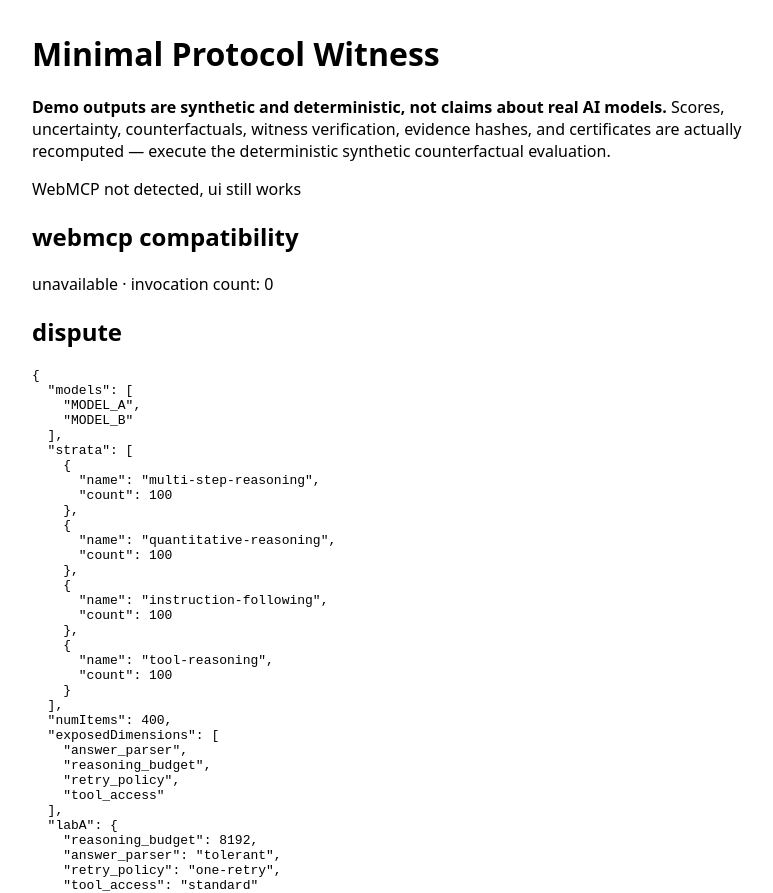
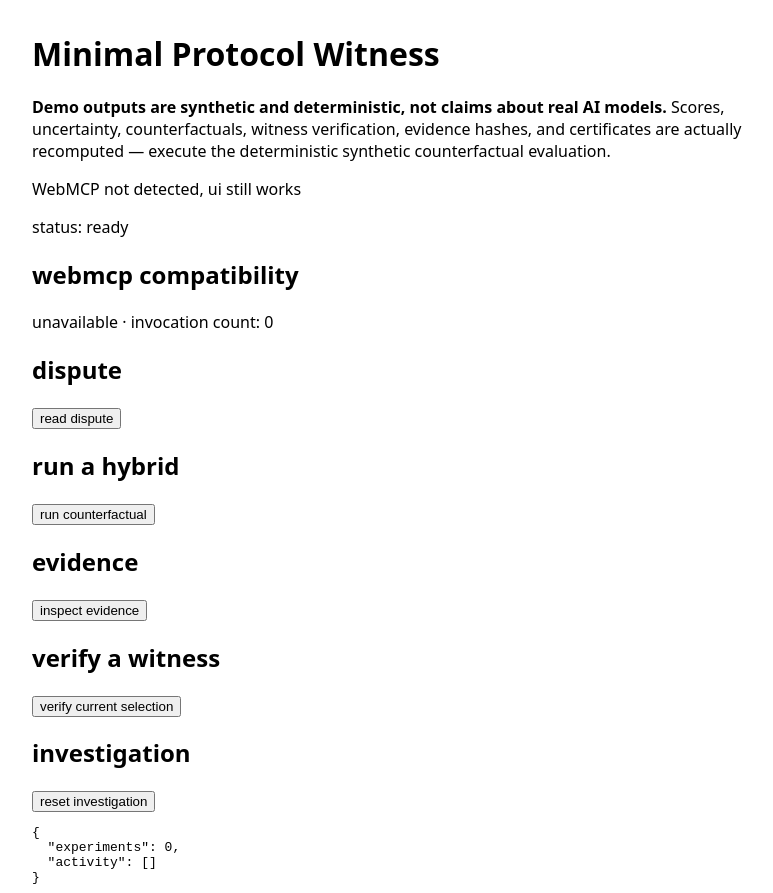
Before and after one commit to tugrapaydiner/mpw, a React (Vite) app: page / in a window 1280 px wide. Shown: the top 893 px of the page, without its empty margins (228-1001 px from the left). Built offline with nearby package versions, Linux system fonts and the light colour scheme.

Commit message:
shared application state for human and agent callers

```diff
--- a/src/app/App.tsx
+++ b/src/app/App.tsx
@@ -1,5 +1,13 @@
-import { useEffect, useMemo, useState, useSyncExternalStore } from "react";
-import { dispute, runCounterfactual, inspectEvidence, witness } from "../engine/mpwService";
+import { useEffect, useState, useSyncExternalStore } from "react";
+import {
+  getInvestigationState,
+  subscribeInvestigation,
+  readDispute,
+  runCounterfactualOp,
+  inspectEvidenceOp,
+  verifyWitnessOp,
+  resetInvestigation,
+} from "../state/investigation";
 import { registerWebMcpTools } from "../webmcp/tools";
 import { registerSmokeTool } from "../webmcp/smoke";
 import { useSelection } from "../state/useSelection";
@@ -7,9 +15,8 @@ import { getSmokeState, subscribeSmoke, setSupported } from "../state/smokeStore
 import JsonBlock from "../components/JsonBlock";
 
 export default function App() {
-  const d = useMemo(() => dispute(), []);
+  const inv = useSyncExternalStore(subscribeInvestigation, getInvestigationState);
   const { checked, toggle } = useSelection();
-  const [out, setOut] = useState<{ counter?: unknown; evidence?: unknown; witness?: unknown }>({});
   const [note, setNote] = useState("checking for WebMCP…");
   const [busy, setBusy] = useState<string | null>(null);
   const smoke = useSyncExternalStore(subscribeSmoke, getSmokeState);
@@ -24,14 +31,10 @@ export default function App() {
     });
   }, []);
 
-  const run = (key: "counter" | "evidence" | "witness", fn: () => unknown) => {
+  const run = (key: string, fn: () => void) => {
     setBusy(key);
     setTimeout(() => {
-      try {
-        setOut((o) => ({ ...o, [key]: fn() }));
-      } catch (e) {
-        setOut((o) => ({ ...o, [key]: { error: String((e as Error).message || e) } }));
-      }
+      fn();
       setBusy(null);
     }, 30);
   };
@@ -45,6 +48,10 @@ export default function App() {
         recomputed — execute the deterministic synthetic counterfactual evaluation.
       </p>
       <p>{note}</p>
+      <p>
+        status: {inv.status}
+        {inv.error !== null ? ` · error: ${inv.error}` : ""}
+      </p>
       <h2>webmcp compatibility</h2>
       <p>
         {smoke.supported === null ? "checking…" : smoke.supported ? "Supported" : "unavailable"} · invocation
@@ -53,29 +60,37 @@ export default function App() {
       </p>
       {smoke.activity.length > 0 && <JsonBlock value={smoke.activity} />}
       <h2>dispute</h2>
-      <JsonBlock value={d} />
+      <button disabled={busy !== null} onClick={() => run("read", () => readDispute("HUMAN"))}>
+        {busy === "read" ? "reading…" : "read dispute"}
+      </button>
+      {inv.dispute !== null && <JsonBlock value={{ dispute: inv.dispute, integrity: inv.integrity, differences: inv.differences }} />}
       <h2>run a hybrid</h2>
       <div>
-        {d.exposedDimensions.map((dim) => (
+        {(inv.dispute?.exposedDimensions ?? []).map((dim) => (
           <label key={dim} style={{ marginRight: "1rem" }}>
             <input type="checkbox" checked={checked.includes(dim)} onChange={() => toggle(dim)} /> {dim}
           </label>
         ))}
       </div>
-      <button disabled={busy !== null} onClick={() => run("counter", () => runCounterfactual(checked))}>
+      <button disabled={busy !== null} onClick={() => run("counter", () => runCounterfactualOp("HUMAN", checked))}>
         {busy === "counter" ? "running…" : "run counterfactual"}
       </button>
-      <JsonBlock value={out.counter} />
+      {inv.selectedExperiment !== null && <JsonBlock value={inv.selectedExperiment} />}
       <h2>evidence</h2>
-      <button disabled={busy !== null} onClick={() => run("evidence", () => inspectEvidence(checked, { limit: 5 }))}>
+      <button disabled={busy !== null} onClick={() => run("evidence", () => inspectEvidenceOp("HUMAN", checked, { limit: 5 }))}>
         {busy === "evidence" ? "running…" : "inspect evidence"}
       </button>
-      <JsonBlock value={out.evidence} />
+      {inv.evidenceView !== null && <JsonBlock value={inv.evidenceView} />}
       <h2>verify a witness</h2>
-      <button disabled={busy !== null} onClick={() => run("witness", () => witness(checked))}>
+      <button disabled={busy !== null} onClick={() => run("witness", () => verifyWitnessOp("HUMAN", checked))}>
         {busy === "witness" ? "running…" : "verify current selection"}
       </button>
-      <JsonBlock value={out.witness} />
+      {inv.verification !== null && <JsonBlock value={{ verification: inv.verification, certificate: inv.certificate }} />}
+      <h2>investigation</h2>
+      <button disabled={busy !== null} onClick={() => run("reset", () => resetInvestigation("HUMAN"))}>
+        {busy === "reset" ? "resetting…" : "reset investigation"}
+      </button>
+      <JsonBlock value={{ experiments: inv.experiments.length, activity: inv.activity }} />
     </main>
   );
 }
--- /dev/null
+++ b/src/state/investigation.ts
@@ -0,0 +1,194 @@
+// application state around the proven science. wraps the engine, never
+// duplicates it. both HUMAN (ui) and AGENT (webmcp) callers go through here.
+// identity is monotonic local sequence numbers only. no wall clock anywhere.
+import { dispute, runCounterfactual, inspectEvidence, witness } from "../engine/mpwService.js";
+import { checkSourceIntegrity } from "../engine/mpwVerify.js";
+import { diffProtocols } from "../engine/mpwCounterfactual.js";
+import { LAB_A_PROTOCOL, LAB_B_PROTOCOL } from "../engine/mpwFixture.js";
+import { buildCertificate } from "../engine/mpwCertificate.js";
+
+export type Caller = "HUMAN" | "AGENT";
+export type EventSource = "HUMAN" | "AGENT" | "SYSTEM";
+export type Op = "READ_DISPUTE" | "RUN_COUNTERFACTUAL" | "INSPECT_EVIDENCE" | "VERIFY_WITNESS" | "RESET";
+
+export interface ActivityEvent {
+  seq: number;
+  source: EventSource;
+  op: Op;
+  detail: string;
+}
+
+export interface InvestigationState {
+  seq: number;
+  dispute: ReturnType<typeof dispute> | null;
+  integrity: { status: string; checks: Array<{ source: string; declared: string; recomputed: string; match: boolean }> } | null;
+  differences: string[] | null;
+  experiments: Array<ReturnType<typeof runCounterfactual>>;
+  selectedSubset: string[] | null;
+  selectedExperiment: ReturnType<typeof runCounterfactual> | null;
+  evidenceView: ReturnType<typeof inspectEvidence> | null;
+  candidate: string[] | null;
+  verification: ReturnType<typeof witness> | null;
+  certificate: {
+    certificateId: string;
+    certificateHash: string;
+    status: string;
+    minimumCardinality: number | null;
+    valid: boolean;
+  } | null;
+  activity: ActivityEvent[];
+  status: string;
+  error: string | null;
+}
+
+const initialState = (): InvestigationState => ({
+  seq: 0,
+  dispute: null,
+  integrity: null,
+  differences: null,
+  experiments: [],
+  selectedSubset: null,
+  selectedExperiment: null,
+  evidenceView: null,
+  candidate: null,
+  verification: null,
+  certificate: null,
+  activity: [],
+  status: "ready",
+  error: null,
+});
+
+let state: InvestigationState = initialState();
+const listeners = new Set<() => void>();
+
+export function getInvestigationState(): InvestigationState {
+  return state;
+}
+
+export function subscribeInvestigation(fn: () => void): () => void {
+  listeners.add(fn);
+  return () => {
+    listeners.delete(fn);
+  };
+}
+
+function emit(next: InvestigationState): void {
+  state = next;
+  listeners.forEach((l) => l());
+}
+
+function log(s: InvestigationState, source: EventSource, op: Op, detail: string): InvestigationState {
+  const seq = s.seq + 1;
+  return { ...s, seq, activity: [...s.activity, { seq, source, op, detail }] };
+}
+
+function fail(s: InvestigationState, source: EventSource, op: Op, error: string): { ok: false; error: string } {
+  emit({ ...log(s, source, op, `failed: ${error}`), error });
+  return { ok: false as const, error };
+}
+
+export function readDispute(caller: Caller): { ok: true; dispute: InvestigationState["dispute"]; integrity: InvestigationState["integrity"]; differences: string[] } | { ok: false; error: string } {
+  try {
+    const d = dispute();
+    const integrity = checkSourceIntegrity();
+    const differences = diffProtocols(LAB_A_PROTOCOL, LAB_B_PROTOCOL) as string[];
+    const next = log(state, caller, "READ_DISPUTE", `dispute loaded (${d.models.join(",")})`);
+    emit({ ...next, dispute: d, integrity, differences, status: "dispute loaded", error: null });
+    return { ok: true as const, dispute: d, integrity, differences };
+  } catch (e) {
+    return fail(state, caller, "READ_DISPUTE", String((e as Error).message || e));
+  }
+}
+
+export function runCounterfactualOp(caller: Caller, subset: unknown): { ok: true; result: ReturnType<typeof runCounterfactual>; repeated: boolean } | { ok: false; error: string } {
+  try {
+    const key = JSON.stringify([...(subset as string[])].sort());
+    const prior = state.experiments.find((x) => JSON.stringify([...x.subset].sort()) === key);
+    if (prior) {
+      const next = log(state, caller, "RUN_COUNTERFACTUAL", `repeat ${key} -> ${prior.conclusion}`);
+      emit({ ...next, selectedSubset: [...prior.subset], selectedExperiment: prior, status: "experiment complete", error: null });
+      return { ok: true as const, result: prior, repeated: true };
+    }
+    const result = runCounterfactual(subset);
+    let next = log(state, caller, "RUN_COUNTERFACTUAL", `${key} -> ${result.conclusion}`);
+    const cert = next.certificate && next.certificate.valid ? { ...next.certificate, valid: false } : next.certificate;
+    if (next.certificate && next.certificate.valid) {
+      next = log(next, "SYSTEM", "RUN_COUNTERFACTUAL", "certificate marked stale: investigation changed");
+    }
+    emit({
+      ...next,
+      experiments: [...next.experiments, result],
+      selectedSubset: [...result.subset],
+      selectedExperiment: result,
+      certificate: cert,
+      status: "experiment complete",
+      error: null,
+    });
+    return { ok: true as const, result, repeated: false };
+  } catch (e) {
+    return fail(state, caller, "RUN_COUNTERFACTUAL", String((e as Error).message || e));
+  }
+}
+
+export function inspectEvidenceOp(
+  caller: Caller,
+  subset: unknown,
+  opts?: { stratum?: string | null; limit?: number }
+): { ok: true; result: ReturnType<typeof inspectEvidence> } | { ok: false; error: string } {
+  try {
+    const result = inspectEvidence(subset, opts);
+    const next = log(state, caller, "INSPECT_EVIDENCE", `${JSON.stringify(result.subset)} -> ${result.conclusion}`);
+    emit({ ...next, evidenceView: result, status: "evidence inspected", error: null });
+    return { ok: true as const, result };
+  } catch (e) {
+    return fail(state, caller, "INSPECT_EVIDENCE", String((e as Error).message || e));
+  }
+}
+
+export function verifyWitnessOp(caller: Caller, candidate: unknown): { ok: true; result: ReturnType<typeof witness> } | { ok: false; error: string } {
+  try {
+    if (!Array.isArray(candidate)) throw new Error("candidateSubset must be an array");
+    const sorted = [...candidate].sort();
+    const result = witness(candidate);
+    let next = log(state, caller, "VERIFY_WITNESS", `${JSON.stringify(sorted)} -> ${result.status}`);
+    let cert: InvestigationState["certificate"] = next.certificate;
+    if (result.status === "VERIFIED") {
+      const built = buildCertificate();
+      cert = {
+        certificateId: built.certificateId,
+        certificateHash: built.certificateHash,
+        status: result.status,
+        minimumCardinality: result.minimumCardinality,
+        valid: true,
+      };
+      next = log(next, "SYSTEM", "VERIFY_WITNESS", `certificate ${built.certificateId} issued`);
+    } else if (cert && cert.valid) {
+      cert = { ...cert, valid: false };
+      next = log(next, "SYSTEM", "VERIFY_WITNESS", "certificate marked stale: investigation changed");
+    }
+    emit({
+      ...next,
+      candidate: sorted,
+      verification: result,
+      certificate: cert,
+      status: result.status === "VERIFIED" ? "witness verified" : "verification complete",
+      error: null,
+    });
+    return { ok: true as const, result };
+  } catch (e) {
+    return fail(state, caller, "VERIFY_WITNESS", String((e as Error).message || e));
+  }
+}
+
+export function resetInvestigation(caller: Caller): { ok: true } {
+  const fresh = initialState();
+  state = fresh;
+  listeners.forEach((l) => l());
+  void caller;
+  return { ok: true as const };
+}
+
+export function __resetInvestigationForTests(): void {
+  state = initialState();
+  listeners.clear();
+}
```
Also changed, not shown: src/webmcp/tools.ts (+26 -6 lines), 3 other files (tests, documents, lock files or other folders).
